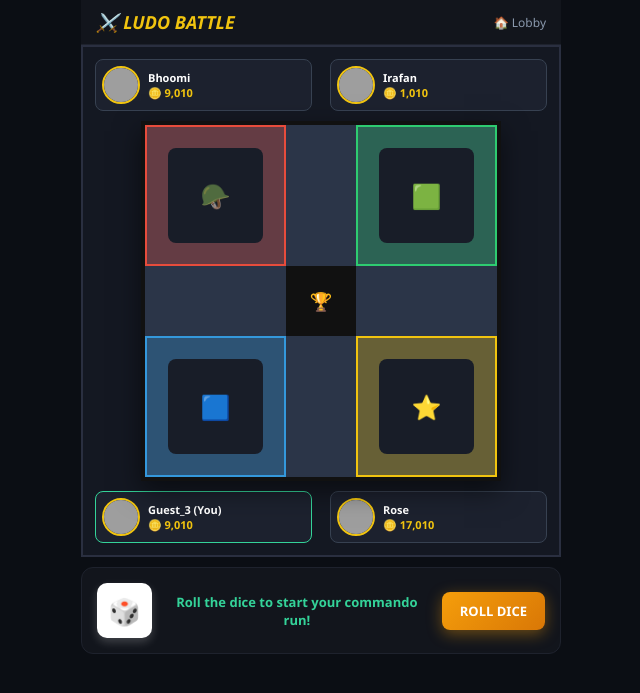
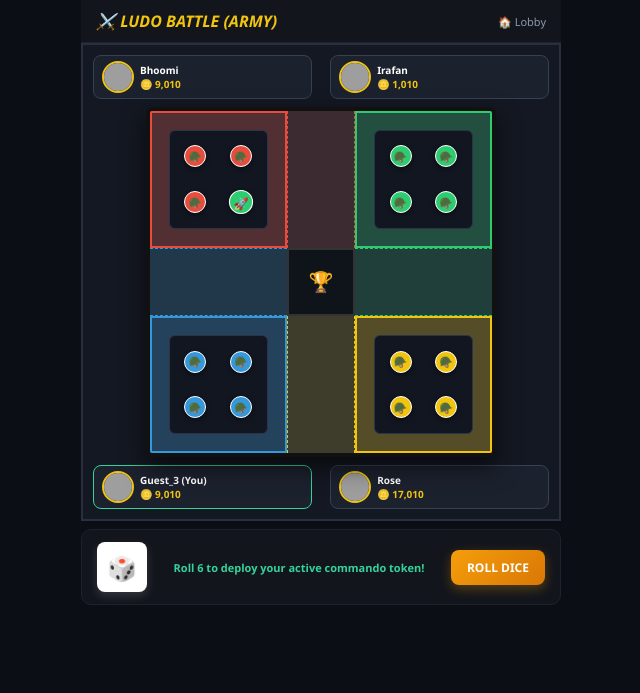
Before and after one commit to harshit-ydv001/fm4bat, a FastAPI app: template templates/ludo.html in a window 1280 px wide. Shown: the top 693 px of the page, without its empty margins (319-959 px from the left). Run offline with FastAPI, Linux system fonts and the light colour scheme; the template is opened without the code that fills it, so the values that code supplies are empty; grey boxes are pictures that could not be loaded.

Commit message:
update ludo with real 4-token army bunker board layout

```diff
--- a/templates/ludo.html
+++ b/templates/ludo.html
@@ -19,7 +19,7 @@
             width: 100%; max-width: 480px; background: #12151c; display: flex;
             justify-content: space-between; align-items: center; padding: 10px 15px; border-bottom: 1px solid #1e222d;
         }
-        .brand-logo { font-size: 18px; font-weight: 900; color: #f1c40f; font-style: italic; text-decoration: none; }
+        .brand-logo { font-size: 16px; font-weight: 900; color: #f1c40f; font-style: italic; text-decoration: none; }
 
         .ludo-container {
             width: 100%; max-width: 480px;
@@ -28,96 +28,115 @@
             display: flex;
             flex-direction: column;
             align-items: center;
-            padding: 12px;
-            position: relative;
+            padding: 10px;
         }
 
-        /* Player Profiles Header/Footer Row */
         .players-row {
             width: 100%;
             display: flex;
             justify-content: space-between;
-            margin-bottom: 10px;
+            margin-bottom: 8px;
         }
         .player-card {
             background: #1c212e;
             border: 1px solid #374151;
             border-radius: 8px;
-            padding: 6px;
+            padding: 5px 8px;
             width: 48%;
             display: flex;
             align-items: center;
-            gap: 8px;
+            gap: 6px;
         }
         .player-avatar {
-            width: 38px; height: 38px; border-radius: 50%; object-fit: cover; border: 2px solid #f1c40f;
+            width: 32px; height: 32px; border-radius: 50%; object-fit: cover; border: 2px solid #f1c40f;
         }
-        .player-info { display: flex; flex-direction: column; font-size: 11px; }
+        .player-info { display: flex; flex-direction: column; font-size: 10px; }
         .player-name { font-weight: bold; color: #fff; }
         .player-coins { color: #f1c40f; font-weight: bold; }
 
-        /* The Ludo Board */
+        /* Real Ludo Board Layout */
         .board {
-            width: 360px; height: 360px;
-            background: #2b3548;
+            width: 350px; height: 350px;
+            background: #1e2530;
             border: 4px solid #111;
             position: relative;
             display: grid;
             grid-template-columns: repeat(15, 1fr);
             grid-template-rows: repeat(15, 1fr);
-            box-shadow: 0 10px 25px rgba(0,0,0,0.5);
+            box-shadow: 0 10px 25px rgba(0,0,0,0.6);
+            border-radius: 6px;
+            overflow: hidden;
         }
 
-        /* Bases */
-        .base-red { grid-column: 1 / 7; grid-row: 1 / 7; background: rgba(231, 76, 60, 0.3); border: 2px solid #e74c3c; display: flex; justify-content: center; align-items: center; }
-        .base-green { grid-column: 10 / 16; grid-row: 1 / 7; background: rgba(46, 204, 113, 0.3); border: 2px solid #2ecc71; display: flex; justify-content: center; align-items: center; }
-        .base-blue { grid-column: 1 / 7; grid-row: 10 / 16; background: rgba(52, 152, 219, 0.3); border: 2px solid #3498db; display: flex; justify-content: center; align-items: center; }
-        .base-yellow { grid-column: 10 / 16; grid-row: 10 / 16; background: rgba(241, 196, 15, 0.3); border: 2px solid #f1c40f; display: flex; justify-content: center; align-items: center; }
+        /* 4 Bases */
+        .base-red { grid-column: 1 / 7; grid-row: 1 / 7; background: rgba(231, 76, 60, 0.25); border: 2px solid #e74c3c; display: flex; justify-content: center; align-items: center; }
+        .base-green { grid-column: 10 / 16; grid-row: 1 / 7; background: rgba(46, 204, 113, 0.25); border: 2px solid #2ecc71; display: flex; justify-content: center; align-items: center; }
+        .base-blue { grid-column: 1 / 7; grid-row: 10 / 16; background: rgba(52, 152, 219, 0.25); border: 2px solid #3498db; display: flex; justify-content: center; align-items: center; }
+        .base-yellow { grid-column: 10 / 16; grid-row: 10 / 16; background: rgba(241, 196, 15, 0.25); border: 2px solid #f1c40f; display: flex; justify-content: center; align-items: center; }
 
+        /* Inner Bunker containing 4 tokens */
         .bunker-box {
-            width: 70%; height: 70%; background: #181d28; border-radius: 8px; display: flex; justify-content: center; align-items: center; font-size: 24px;
+            width: 75%; height: 75%; background: #121620; border-radius: 6px;
+            display: grid; grid-template-columns: repeat(2, 1fr); grid-template-rows: repeat(2, 1fr);
+            padding: 6px; gap: 6px; align-items: center; justify-items: center;
+            border: 1px solid #2a3447;
         }
 
+        .token-circle {
+            width: 22px; height: 22px; background: #e74c3c; border-radius: 50%;
+            display: flex; justify-content: center; align-items: center; font-size: 11px;
+            box-shadow: 0 2px 5px rgba(0,0,0,0.4); border: 1.5px solid #fff; cursor: pointer;
+            transition: transform 0.2s;
+        }
+        .token-circle.active-token { background: #2ecc71; transform: scale(1.1); }
+
+        /* Center Home */
         .center-home {
-            grid-column: 7 / 10; grid-row: 7 / 10; background: #111; display: flex; justify-content: center; align-items: center; font-size: 18px;
+            grid-column: 7 / 10; grid-row: 7 / 10; background: #0f131a;
+            display: flex; justify-content: center; align-items: center; font-size: 20px;
+            border: 2px solid #333;
         }
 
-        /* Dice Control Panel */
+        /* Track Paths representation */
+        .path-vertical-red { grid-column: 7 / 10; grid-row: 1 / 7; background: rgba(231, 76, 60, 0.15); border-left: 1px dashed #e74c3c; border-right: 1px dashed #e74c3c; }
+        .path-vertical-yellow { grid-column: 7 / 10; grid-row: 10 / 16; background: rgba(241, 196, 15, 0.15); border-left: 1px dashed #f1c40f; border-right: 1px dashed #f1c40f; }
+        .path-horizontal-green { grid-column: 10 / 16; grid-row: 7 / 10; background: rgba(46, 204, 113, 0.15); border-top: 1px dashed #2ecc71; border-bottom: 1px dashed #2ecc71; }
+        .path-horizontal-blue { grid-column: 1 / 7; grid-row: 7 / 10; background: rgba(52, 152, 219, 0.15); border-top: 1px dashed #3498db; border-bottom: 1px dashed #3498db; }
+
+        /* Control Panel */
         .control-panel {
             width: 100%; max-width: 480px;
             background: #12151c;
-            padding: 15px;
-            margin-top: 10px;
-            border-radius: 12px;
+            padding: 12px 15px;
+            margin-top: 8px;
+            border-radius: 10px;
             display: flex;
             justify-content: space-between;
             align-items: center;
             border: 1px solid #1e222d;
         }
         .dice-box {
-            width: 55px; height: 55px; background: #fff; color: #111; font-size: 26px; font-weight: bold; border-radius: 10px; display: flex; justify-content: center; align-items: center; cursor: pointer; box-shadow: 0 4px 10px rgba(255,255,255,0.2);
-            transition: transform 0.1s;
+            width: 50px; height: 50px; background: #fff; color: #111; font-size: 24px; font-weight: bold; border-radius: 8px; display: flex; justify-content: center; align-items: center; cursor: pointer; box-shadow: 0 4px 10px rgba(255,255,255,0.15);
         }
-        .dice-box:active { transform: scale(0.9); }
-        .status-msg { font-size: 13px; color: #34d399; font-weight: bold; text-align: center; flex: 1; padding: 0 10px; }
+        .status-msg { font-size: 11px; color: #34d399; font-weight: bold; text-align: center; flex: 1; padding: 0 8px; }
 
         .roll-btn {
             background: linear-gradient(135deg, #f59e0b 0%, #d97706 100%);
-            color: white; border: none; padding: 10px 18px; border-radius: 8px; font-weight: bold; cursor: pointer; font-size: 13px; text-transform: uppercase;
-            box-shadow: 0 4px 15px rgba(245, 158, 11, 0.4);
+            color: white; border: none; padding: 9px 16px; border-radius: 8px; font-weight: bold; cursor: pointer; font-size: 12px; text-transform: uppercase;
+            box-shadow: 0 4px 12px rgba(245, 158, 11, 0.3);
         }
-        .roll-btn:hover { background: linear-gradient(135deg, #d97706 0%, #b45309 100%); }
+        .roll-btn:active { transform: scale(0.95); }
     </style>
 </head>
 <body>
 
     <div class="navbar">
-        <a href="/dashboard" class="brand-logo">⚔️ LUDO BATTLE</a>
-        <a href="/dashboard" style="color: #8a99ad; text-decoration: none; font-size: 12px;">🏠 Lobby</a>
+        <a href="/dashboard" class="brand-logo">⚔️ LUDO BATTLE (ARMY)</a>
+        <a href="/dashboard" style="color: #8a99ad; text-decoration: none; font-size: 11px;">🏠 Lobby</a>
     </div>
 
     <div class="ludo-container">
-        <!-- Top Players (Bhoomi & Irafan) -->
+        <!-- Top Players -->
         <div class="players-row">
             <div class="player-card">
                 <img src="https://images.unsplash.com/photo-1494790108377-be9c29b29330?w=100" class="player-avatar" alt="Bhoomi">
@@ -135,22 +154,61 @@
             </div>
         </div>
 
-        <!-- The Fast Ludo Board -->
+        <!-- Real Ludo Board -->
         <div class="board">
-            <div class="base-red"><div class="bunker-box" id="token-red">🪖</div></div>
-            <div class="base-green"><div class="bunker-box" id="token-green">🟩</div></div>
+            <!-- Bases with 4 Tokens each -->
+            <div class="base-red">
+                <div class="bunker-box" id="red-base">
+                    <div class="token-circle" id="t1">🪖</div>
+                    <div class="token-circle" id="t2">🪖</div>
+                    <div class="token-circle" id="t3">🪖</div>
+                    <div class="token-circle active-token" id="t4">🚀</div>
+                </div>
+            </div>
+
+            <div class="base-green">
+                <div class="bunker-box">
+                    <div class="token-circle" style="background:#2ecc71;">🪖</div>
+                    <div class="token-circle" style="background:#2ecc71;">🪖</div>
+                    <div class="token-circle" style="background:#2ecc71;">🪖</div>
+                    <div class="token-circle" style="background:#2ecc71;">🪖</div>
+                </div>
+            </div>
+
+            <!-- Tracks -->
+            <div class="path-vertical-red"></div>
+            <div class="path-horizontal-green"></div>
+            <div class="path-horizontal-blue"></div>
+            <div class="path-vertical-yellow"></div>
+
             <div class="center-home">🏆</div>
-            <div class="base-blue"><div class="bunker-box" id="token-blue">🟦</div></div>
-            <div class="base-yellow"><div class="bunker-box" id="token-yellow">⭐</div></div>
+
+            <div class="base-blue">
+                <div class="bunker-box">
+                    <div class="token-circle" style="background:#3498db;">🪖</div>
+                    <div class="token-circle" style="background:#3498db;">🪖</div>
+                    <div class="token-circle" style="background:#3498db;">🪖</div>
+                    <div class="token-circle" style="background:#3498db;">🪖</div>
+                </div>
+            </div>
+
+            <div class="base-yellow">
+                <div class="bunker-box">
+                    <div class="token-circle" style="background:#f1c40f;">🪖</div>
+                    <div class="token-circle" style="background:#f1c40f;">🪖</div>
+                    <div class="token-circle" style="background:#f1c40f;">🪖</div>
+                    <div class="token-circle" style="background:#f1c40f;">🪖</div>
+                </div>
+            </div>
         </div>
 
-        <!-- Bottom Players (Guest_3 & Rose) -->
-        <div class="players-row" style="margin-top: 10px; margin-bottom: 0;">
+        <!-- Bottom Players -->
+        <div class="players-row" style="margin-top: 8px; margin-bottom: 0;">
             <div class="player-card" style="border-color: #34d399;">
                 <img src="https://images.unsplash.com/photo-1535713875002-d1d0cf377fde?w=100" class="player-avatar" alt="Guest_3">
                 <div class="player-info">
                     <span class="player-name">Guest_3 (You)</span>
-                    <span class="player-coins" id="my-coins">🪙 9,010</span>
+                    <span class="player-coins">🪙 9,010</span>
                 </div>
             </div>
             <div class="player-card">
@@ -166,24 +224,24 @@
     <!-- Controls & Dice -->
     <div class="control-panel">
         <div class="dice-box" id="dice-value">🎲</div>
-        <div class="status-msg" id="game-status">Roll the dice to start your commando run!</div>
+        <div class="status-msg" id="game-status">Roll 6 to deploy your active commando token!</div>
         <button class="roll-btn" id="roll-dice-btn" onclick="rollDice()">Roll Dice</button>
     </div>
 
     <script>
-        let playerPos = 0; // 0 means in base, 1 to 6 steps to home
-        const winningStep = 6;
+        let tokenOut = false;
+        let stepsMoved = 0;
+        const maxSteps = 5;
 
         function rollDice() {
             const diceEl = document.getElementById("dice-value");
             const statusEl = document.getElementById("game-status");
             const rollBtn = document.getElementById("roll-dice-btn");
-            const tokenRed = document.getElementById("token-red");
+            const activeToken = document.getElementById("t4");
 
             rollBtn.disabled = true;
             let rollAnim = setInterval(() => {
-                let randomNum = Math.floor(Math.random() * 6) + 1;
-                diceEl.innerText = randomNum;
+                diceEl.innerText = Math.floor(Math.random() * 6) + 1;
             }, 80);
 
             setTimeout(() => {
@@ -191,26 +249,25 @@
                 let finalRoll = Math.floor(Math.random() * 6) + 1;
                 diceEl.innerText = finalRoll;
 
-                if (playerPos === 0) {
-                    if (finalRoll >= 4) {
-                        playerPos = 1;
-                        tokenRed.innerText = "🚀";
-                        statusEl.innerText = `Rolled ${finalRoll}! Commando deployed onto the path!`;
+                if (!tokenOut) {
+                    if (finalRoll === 6) {
+                        tokenOut = true;
+                        activeToken.innerText = "⭐";
+                        statusEl.innerText = `Rolled 6! Commando deployed onto the path!`;
                     } else {
-                        statusEl.innerText = `Rolled ${finalRoll}. Need 4 or more to exit bunker!`;
+                        statusEl.innerText = `Rolled ${finalRoll}. Need a 6 to open a token!`;
                     }
                 } else {
-                    playerPos += finalRoll;
-                    if (playerPos >= winningStep) {
-                        playerPos = winningStep;
-                        tokenRed.innerText = "👑";
-                        statusEl.innerText = `🎉 Victory! Commando reached home! Won 500 tokens!`;
+                    stepsMoved += finalRoll;
+                    if (stepsMoved >= maxSteps) {
+                        activeToken.innerText = "👑";
+                        statusEl.innerText = `🎉 Victory! Token reached Home! Won 500 Coins!`;
                         setTimeout(() => {
-                            alert("Congratulations! You won the Ludo Fast Battle!");
+                            alert("Congratulations! You won the Ludo Battle!");
                             window.location.href = "/dashboard";
                         }, 1500);
                     } else {
-                        statusEl.innerText = `Rolled ${finalRoll}. Moved forward to step ${playerPos}/${winningStep}!`;
+                        statusEl.innerText = `Rolled ${finalRoll}. Moved forward (${stepsMoved}/${maxSteps})!`;
                     }
                 }
                 rollBtn.disabled = false;
```
